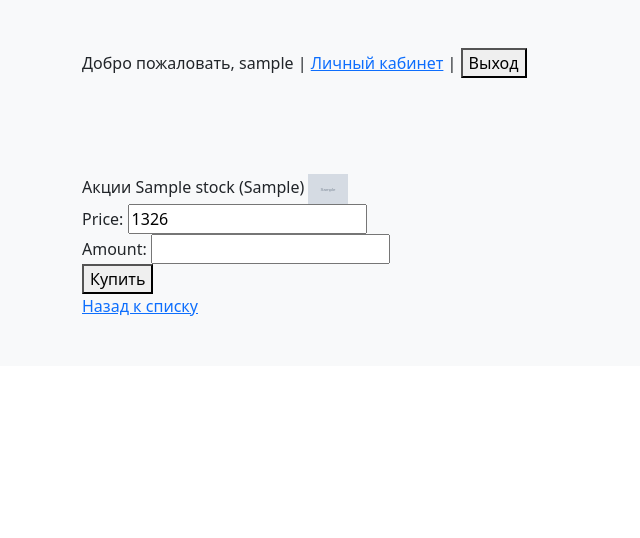
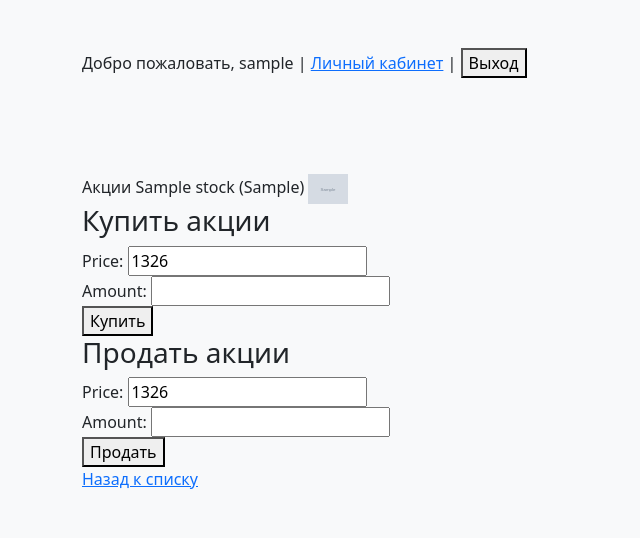
Before and after one commit to xSirun/learning, a Django app: page /stock/detail/1/ in a window 1280 px wide. Shown: the top 538 px of the page, without its empty margins (0-640 px from the left). Run offline with Django 5.2, Linux system fonts and the light colour scheme; a user stored in the database is signed in; tables that the repository leaves empty hold one stand-in row (values such as "Sample post"); grey boxes marked "Sample" are stand-in pictures; some libraries are stand-ins or nearby versions.

Commit message:
Lab 6 last

```diff
--- a/stock/templates/stock.html
+++ b/stock/templates/stock.html
@@ -4,10 +4,19 @@
         Акции {{ stock.name }} ({{ stock.ticker }}) <img src="{{ MEDIA_URL }}/{{ stock.logo }}" width="40" />
     </div>
     <div>
+        <h3>Купить акции</h3>
         <form method="POST" action="{% url 'stock:buy' stock.pk %}">
             {% csrf_token %}
             {{ form }}
-            <button>Купить</button>
+            <button type="submit">Купить</button>
+        </form>
+    </div>
+    <div>
+        <h3>Продать акции</h3>
+        <form method="POST" action="{% url 'stock:sell' stock.pk %}">
+            {% csrf_token %}
+            {{ form }}
+            <button type="submit">Продать</button>
         </form>
     </div>
     <div>
--- a/stock/templates/stocks.html
+++ b/stock/templates/stocks.html
@@ -19,7 +19,7 @@
                 <td>{{ stock.ticker }}</td>
                 <td>{{ stock.name }}</td>
                 <td>{{ stock.get_random_price }}{{ stock.currency.sign }}
-                    <a href="{% url 'stock:detail' stock.pk %}">Купить</a> <!-- ссылка на страницу с формой покупки -->
+                    <a href="{% url 'stock:detail' stock.pk %}">Купить/Продать</a>
                 </td>
             </tr>
         {% endfor %}
--- a/stock/urls.py
+++ b/stock/urls.py
@@ -1,9 +1,10 @@
 from django.urls import path
-from stock.views import stock_list, stock_detail, stock_buy, account
+from stock.views import stock_list, stock_detail, stock_buy, account, stock_sell
 
 urlpatterns = [
     path('list/', stock_list, name='list'),
     path('detail/<int:pk>/', stock_detail, name='detail'),
     path('buy/<int:pk>/', stock_buy, name='buy'),
+    path('sell/<int:pk>/', stock_sell, name='sell'),
     path('account/', account, name='account')
 ]
--- a/stock/views.py
+++ b/stock/views.py
@@ -58,6 +58,7 @@ def stock_buy(request, pk):
     }
 
     return render(request, 'stock.html', context)
+
 @login_required
 def account(request):
     currencies = cache.get(f'currencies_{request.user.username}')
@@ -89,3 +90,52 @@ def account(request):
     }
 
     return render(request, template_name='account.html', context=context)
+@login_required
+def stock_sell(request, pk):
+    if request.method != "POST":
+        return redirect('stock:detail', pk=pk)
+
+    stock = get_object_or_404(Stock, pk=pk)
+    form = BuySellForm(request.POST)
+
+    if form.is_valid():
+        amount = form.cleaned_data['amount']
+        price = form.cleaned_data['price']
+        sell_amount = price * amount
+
+        try:
+            acc_stock = AccountStock.objects.get(account=request.user.account, stock=stock)
+        except AccountStock.DoesNotExist:
+            form.add_error(None, f'У вас нет акций {stock.name}')
+            context = {
+                'stock': stock,
+                'form': form
+            }
+            return render(request, 'stock.html', context)
+
+        if acc_stock.amount < amount:
+            form.add_error(None, f'У вас недостаточно акций {stock.name}. Доступно: {acc_stock.amount}')
+        else:
+            acc_stock.amount = acc_stock.amount - amount
+
+            if acc_stock.amount == 0:
+                acc_stock.delete()
+            else:
+                acc_stock.save()
+
+            acc_currency, created = AccountCurrency.objects.get_or_create(
+                account=request.user.account,
+                currency=stock.currency,
+                defaults={'amount': 0}
+            )
+            acc_currency.amount = acc_currency.amount + sell_amount
+            acc_currency.save()
+
+            return redirect('stock:list')
+
+    context = {
+        'stock': get_object_or_404(Stock, pk=pk),
+        'form': form
+    }
+
+    return render(request, 'stock.html', context)
```
Also changed, not shown: stock/forms.py (line endings or trailing spaces).
